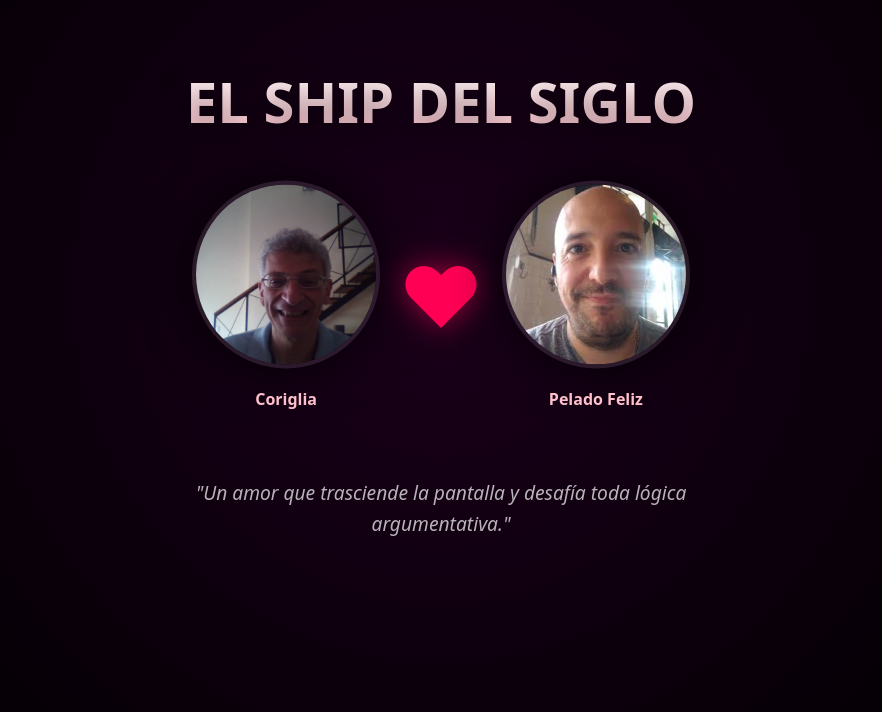
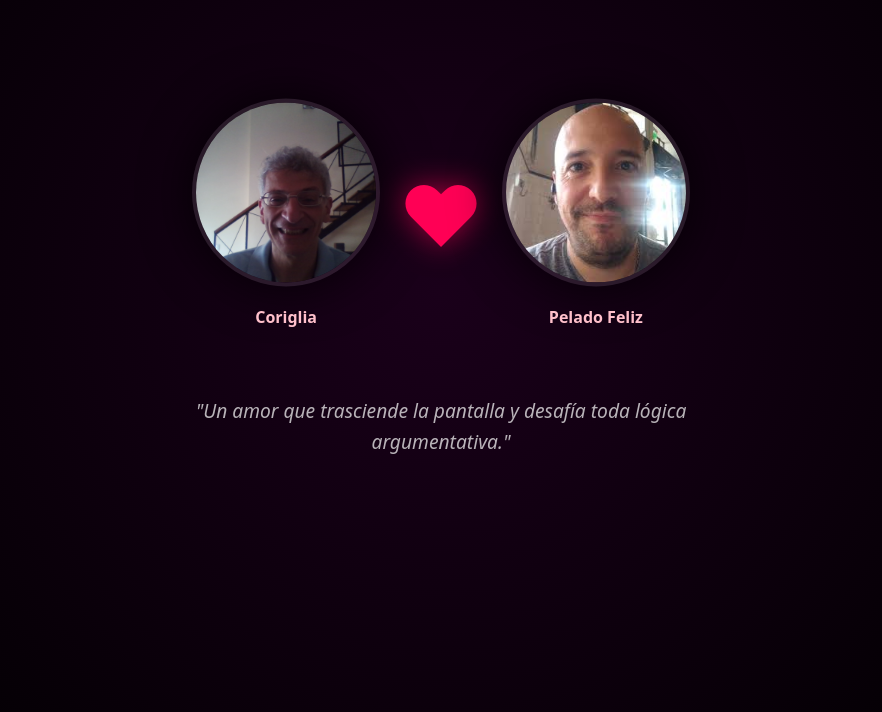
Before and after one commit to Defeeeee/Pela, a Next.js app: page /argumentatividad in a window 1280 px wide. Shown: the part 128-840 px from the top of the page, without its empty margins (199-1081 px from the left). Built offline with nearby package versions, Linux system fonts and the light colour scheme.

Commit message:
feat: remove title from argumentatividad page

```diff
--- a/app/argumentatividad/page.js
+++ b/app/argumentatividad/page.js
@@ -64,18 +64,6 @@ export default function ShipPage() {
       `}</style>
 
       <div className="fade-in" style={{ display: 'flex', flexDirection: 'column', alignItems: 'center' }}>
-        <h1 style={{
-          fontSize: 'clamp(2rem, 8vw, 3.5rem)',
-          fontWeight: '900',
-          marginBottom: '50px',
-          background: 'linear-gradient(to bottom, #fff, #ffc0cb)',
-          WebkitBackgroundClip: 'text',
-          WebkitTextFillColor: 'transparent',
-          textShadow: '0 10px 30px rgba(0, 0, 0, 0.5)'
-        }}>
-          EL SHIP DEL SIGLO
-        </h1>
-
         <div className="animate-ship">
           <div style={{ position: 'relative' }}>
             <img
```
